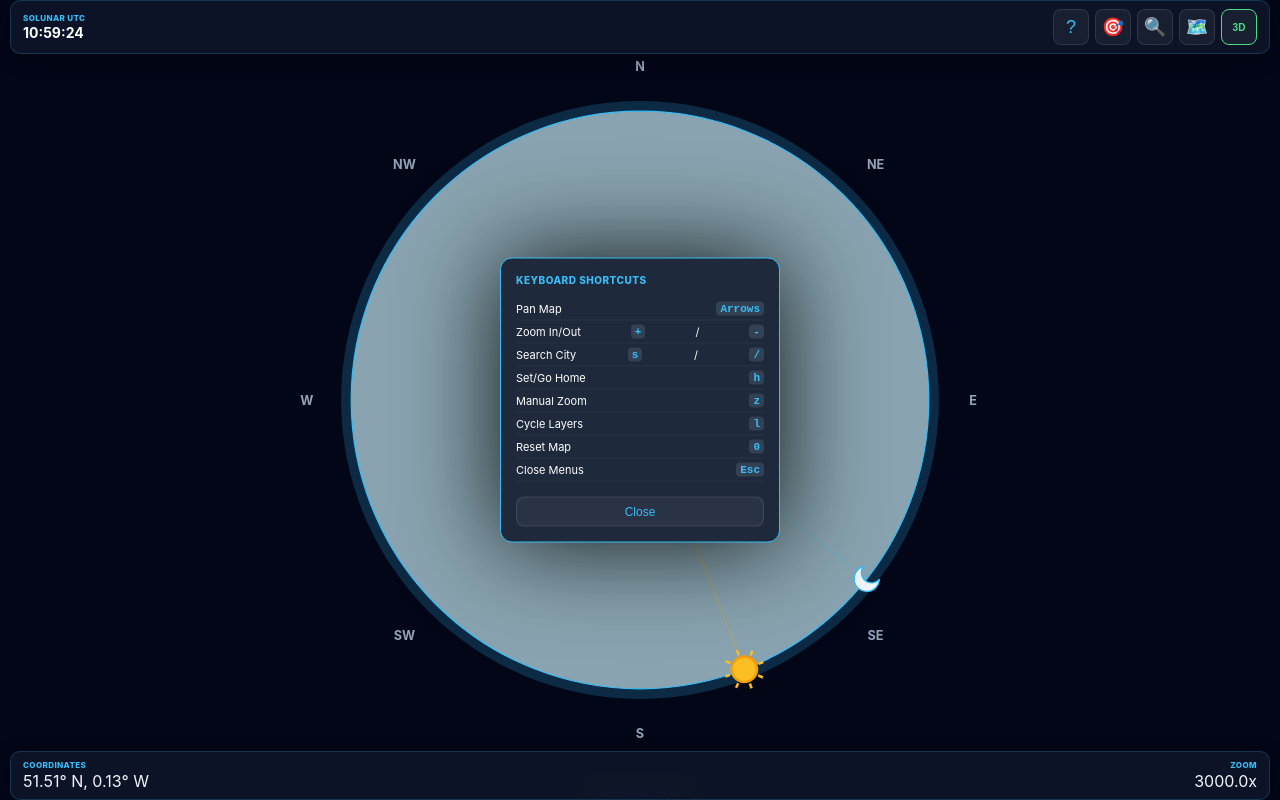
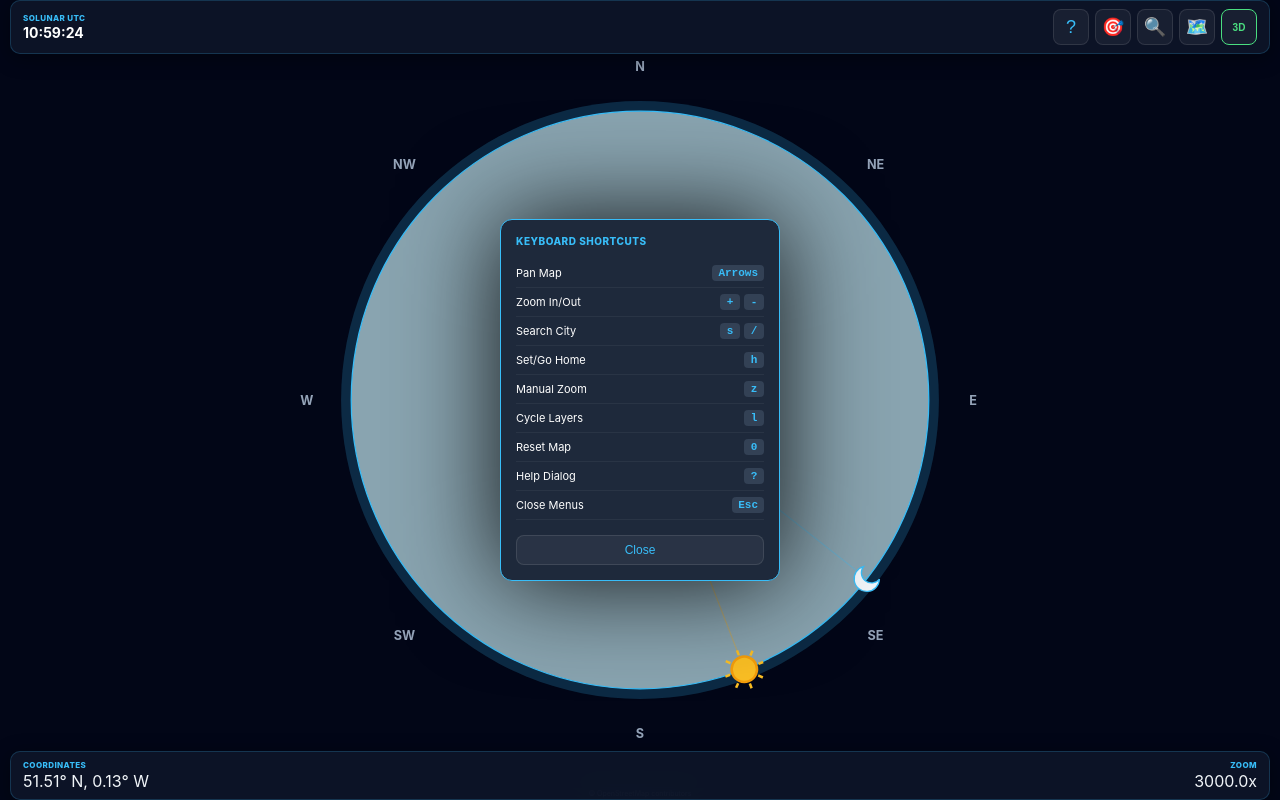
Before and after one commit to palf/solunar-clock, a website built with Vite: page index.html in a window 1280 px wide. Both pictures are taken after a click on the button "Help / Shortcuts". Built offline with nearby package versions, Linux system fonts and the light colour scheme; no server answers.

Commit message:
style: refine help dialog layout and alignment

```diff
--- a/index.html
+++ b/index.html
@@ -169,8 +169,9 @@
   .search-item.selected { background: var(--accent); color: var(--bg); font-weight: 700; }
 
   .help-list { list-style: none; padding: 0; margin: 0; font-size: 11px; }
-  .help-item { display: flex; justify-content: space-between; padding: 4px 0; border-bottom: 1px solid rgba(255,255,255,0.05); }
-  .help-key { background: #334155; padding: 1px 4px; border-radius: 4px; font-family: monospace; font-weight: 700; color: var(--accent); }
+  .help-item { display: flex; justify-content: space-between; align-items: center; padding: 6px 0; border-bottom: 1px solid rgba(255,255,255,0.05); }
+  .help-keys { display: flex; gap: 4px; align-items: center; }
+  .help-key { background: #334155; padding: 2px 6px; border-radius: 4px; font-family: monospace; font-weight: 700; color: var(--accent); min-width: 20px; text-align: center; }
 
   /* Map Visuals */
   .slice { fill: rgba(56, 189, 248, 0.03); stroke: rgba(255,255,255,0.05); }
@@ -241,14 +242,15 @@
     <div id="help-overlay" class="overlay-dialog" style="width: 90%; max-width: 280px; color: #fff;">
       <span class="hud-label" style="display: block; margin-bottom: 12px; font-size: 10px;">Keyboard Shortcuts</span>
       <div class="help-list">
-        <div class="help-item"><span>Pan Map</span> <span class="help-key">Arrows</span></div>
-        <div class="help-item"><span>Zoom In/Out</span> <span class="help-key">+</span> / <span class="help-key">-</span></div>
-        <div class="help-item"><span>Search City</span> <span class="help-key">s</span> / <span class="help-key">/</span></div>
-        <div class="help-item"><span>Set/Go Home</span> <span class="help-key">h</span></div>
-        <div class="help-item"><span>Manual Zoom</span> <span class="help-key">z</span></div>
-        <div class="help-item"><span>Cycle Layers</span> <span class="help-key">l</span></div>
-        <div class="help-item"><span>Reset Map</span> <span class="help-key">0</span></div>
-        <div class="help-item"><span>Close Menus</span> <span class="help-key">Esc</span></div>
+        <div class="help-item"><span>Pan Map</span> <div class="help-keys"><span class="help-key">Arrows</span></div></div>
+        <div class="help-item"><span>Zoom In/Out</span> <div class="help-keys"><span class="help-key">+</span> <span class="help-key">-</span></div></div>
+        <div class="help-item"><span>Search City</span> <div class="help-keys"><span class="help-key">s</span> <span class="help-key">/</span></div></div>
+        <div class="help-item"><span>Set/Go Home</span> <div class="help-keys"><span class="help-key">h</span></div></div>
+        <div class="help-item"><span>Manual Zoom</span> <div class="help-keys"><span class="help-key">z</span></div></div>
+        <div class="help-item"><span>Cycle Layers</span> <div class="help-keys"><span class="help-key">l</span></div></div>
+        <div class="help-item"><span>Reset Map</span> <div class="help-keys"><span class="help-key">0</span></div></div>
+        <div class="help-item"><span>Help Dialog</span> <div class="help-keys"><span class="help-key">?</span></div></div>
+        <div class="help-item"><span>Close Menus</span> <div class="help-keys"><span class="help-key">Esc</span></div></div>
       </div>
       <button class="hud-btn" type="button" style="width: 100%; margin-top: 15px; height: 30px; font-size: 12px;" onclick="document.getElementById('help-overlay').style.display='none'">Close</button>
     </div>
```
